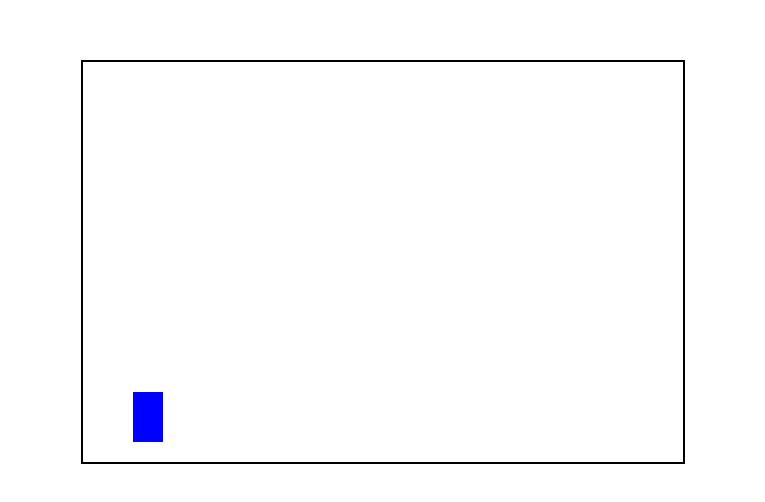
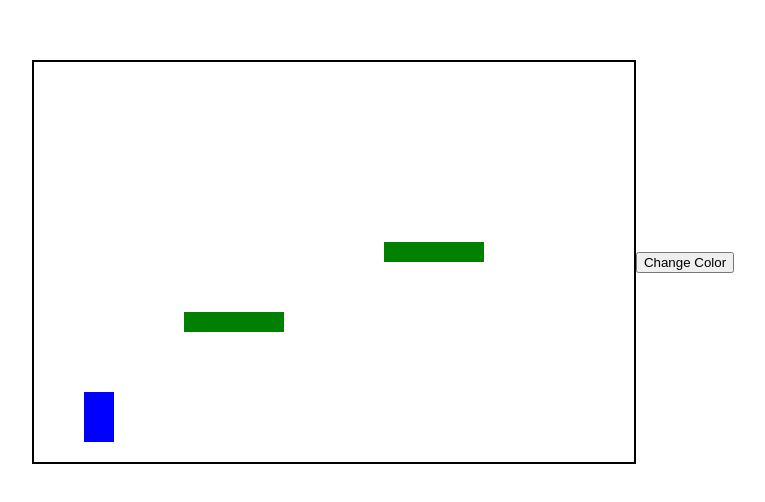
Before and after one commit to 2muchC/2muchC.github.io, a plain HTML site: page index.html in a window 1280 px wide. Shown: the part 138-640 px from the top of the page, without its empty margins (257-1022 px from the left). Drawn offline with Linux system fonts and the light colour scheme.

Commit message:
Update index.html

```diff
--- a/index.html
+++ b/index.html
@@ -3,7 +3,7 @@
 <head>
     <meta charset="UTF-8">
     <meta name="viewport" content="width=device-width, initial-scale=1.0">
-    <title>Simple Platformer Game</title>
+    <title>Platformer Game with Color Change</title>
     <style>
         body {
             font-family: Arial, sans-serif;
@@ -20,6 +20,8 @@
 </head>
 <body>
     <canvas id="gameCanvas" width="600" height="400"></canvas>
+    <br>
+    <button id="colorChangeButton">Change Color</button>
 
     <script>
         // Get canvas element and its context
@@ -36,6 +38,22 @@
             velocityY: 0,
             jumping: false,
             jumpPower: 10,
+            color: 'blue', // Initial player color
+        };
+
+        // Platform properties (two blocks)
+        const platform1 = {
+            x: 150,
+            y: canvas.height - 150,
+            width: 100,
+            height: 20,
+        };
+
+        const platform2 = {
+            x: 350,
+            y: canvas.height - 220,
+            width: 100,
+            height: 20,
         };
 
         // Controls
@@ -43,6 +61,7 @@
         let rightPressed = false;
         let spacePressed = false;
 
+        // Event listener for keyboard input
         document.addEventListener('keydown', (event) => {
             if (event.key === 'ArrowLeft' || event.key === 'a') {
                 leftPressed = true;
@@ -63,6 +82,22 @@
             }
         });
 
+        // Event listener for color change button
+        const colorChangeButton = document.getElementById('colorChangeButton');
+        colorChangeButton.addEventListener('click', () => {
+            // Generate a random color for the player
+            player.color = generateRandomColor();
+        });
+
+        function generateRandomColor() {
+            const letters = '0123456789ABCDEF';
+            let color = '#';
+            for (let i = 0; i < 6; i++) {
+                color += letters[Math.floor(Math.random() * 16)];
+            }
+            return color;
+        }
+
         function update() {
             // Move player left or right
             if (leftPressed && player.x > 0) {
@@ -82,9 +117,16 @@
             player.velocityY += gravity;
             player.y += player.velocityY;
 
-            // Check if player touches ground
+            // Check if player touches ground (including platforms)
             if (player.y + player.height >= canvas.height - 20) { // 20 is ground thickness
                 player.y = canvas.height - player.height - 20;
+                player.velocityY = 0;
+                player.jumping = false;
+            }
+
+            // Check collision with platforms
+            if (isColliding(player, platform1) || isColliding(player, platform2)) {
+                player.y = canvas.height - platform1.height - player.height;
                 player.velocityY = 0;
                 player.jumping = false;
             }
@@ -92,11 +134,23 @@
             // Clear canvas
             ctx.clearRect(0, 0, canvas.width, canvas.height);
 
-            // Draw player
-            ctx.fillStyle = 'blue';
+            // Draw player with the current color
+            ctx.fillStyle = player.color;
             ctx.fillRect(player.x, player.y, player.width, player.height);
 
+            // Draw platforms
+            ctx.fillStyle = 'green';
+            ctx.fillRect(platform1.x, platform1.y, platform1.width, platform1.height);
+            ctx.fillRect(platform2.x, platform2.y, platform2.width, platform2.height);
+
             requestAnimationFrame(update);
+        }
+
+        function isColliding(rect1, rect2) {
+            return rect1.x < rect2.x + rect2.width &&
+                   rect1.x + rect1.width > rect2.x &&
+                   rect1.y < rect2.y + rect2.height &&
+                   rect1.y + rect1.height > rect2.y;
         }
 
         update();
```
